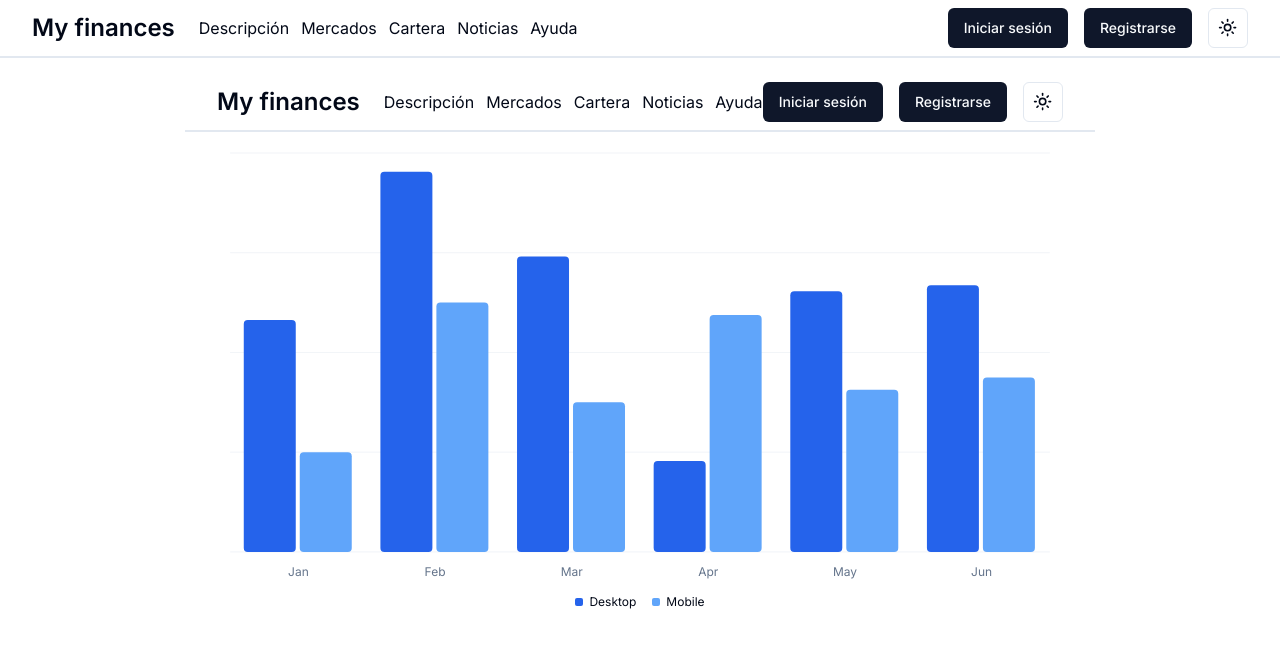
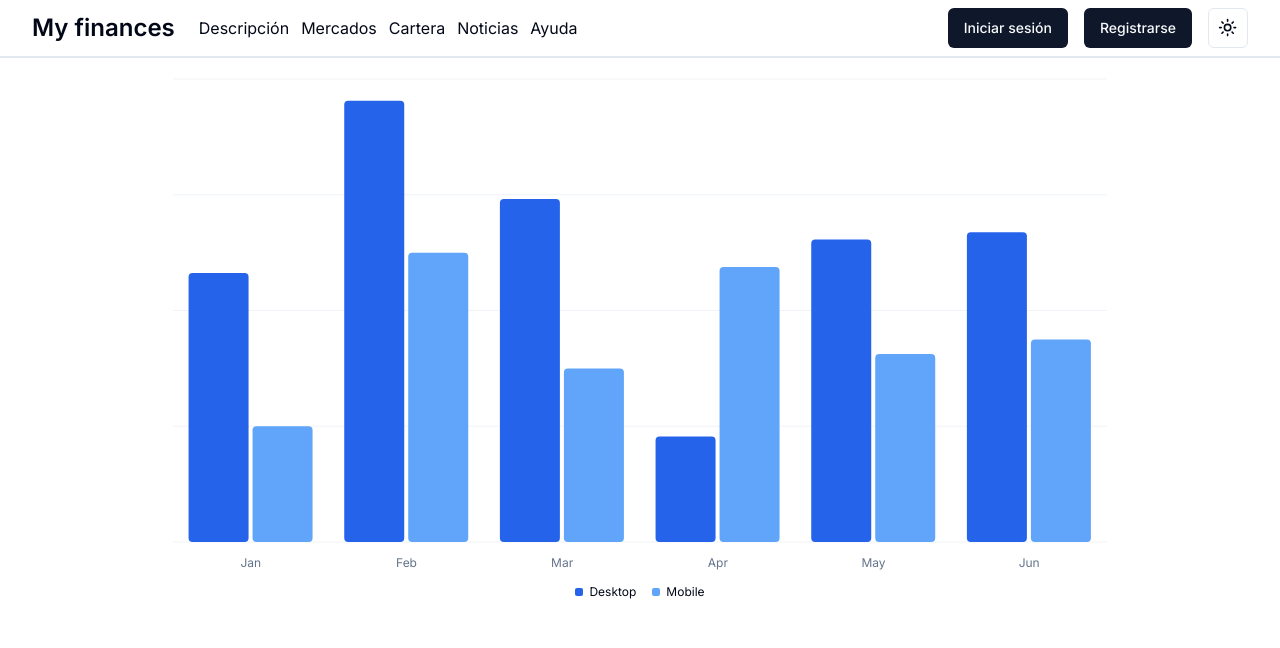
Before and after one commit to yeferson59/app-finances-nextjs, a Next.js app: page / in a window 1280 px wide. Shown: the top 648 px of the page. Built offline with nearby package versions, Linux system fonts and the light colour scheme.

Commit message:
quit of styles and header general

```diff
--- a/src/app/layout.tsx
+++ b/src/app/layout.tsx
@@ -3,7 +3,6 @@ import { Inter as FontSans } from "next/font/google";
 import "./globals.css";
 import { cn } from "@/lib/utils"
 import { ThemeProvider } from "@/components/theme-provider"
-import Header from "@/components/header";
 import { APP } from "@/lib/consts";
 
 const fontSans = FontSans({
@@ -35,8 +34,7 @@ export default function RootLayout({
         enableSystem
         disableTransitionOnChange
         >
-          <Header />
-          <main className="flex flex-col items-center justify-between px-10 py-4 max-w-5xl mx-auto">
+          <main>
             {children}
           </main>
         </ThemeProvider>
```
